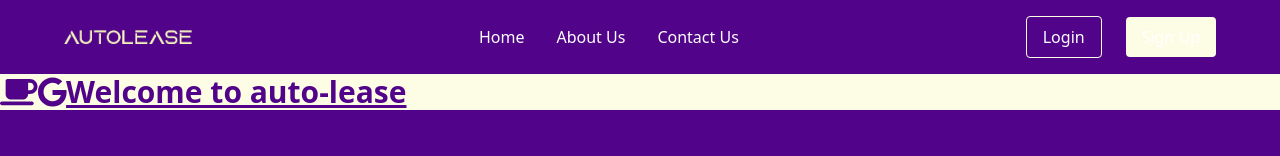
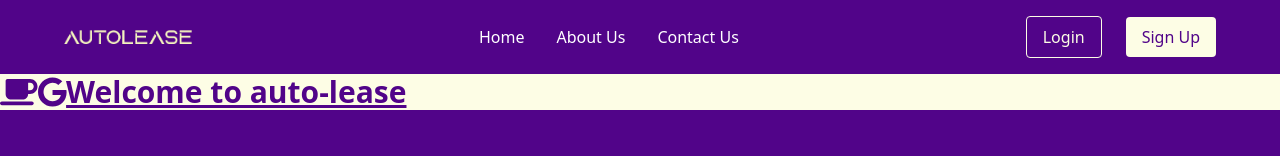
Before and after one commit to tymer007/Auto-Lease, a React (Vite) app: page / in a window 1280 px wide. Shown: the top 156 px of the page. Built offline with nearby package versions, Linux system fonts and the light colour scheme.

Commit message:
Changed Header and Footer

```diff
--- a/src/components/Navbar.jsx
+++ b/src/components/Navbar.jsx
@@ -34,10 +34,11 @@ const Navbar = () => {
           </ul>
         </div>
         <div className="hidden md:flex items-center gap-6">
-          <button className="border border-autoCream px-4 py-2 rounded hover:bg-purple-700 hover: transition duration-300">
+          <button className="border border-autoCream text-autoCream px-4 py-2 rounded hover:bg-autoCream hover:text-autoPurple transition duration-300">
             Login
           </button>
-          <button className="bg-autoCream text-autoPurple-800 px-4 py-2 rounded hover:bg-autoCream-200 hover:text-autoPurple transition duration-300">
+
+          <button className="bg-autoCream text-autoPurple px-4 py-2 rounded hover:bg-transparent hover:text-autoCream hover:border hover:border-autoCream transition duration-300">
             Sign Up
           </button>
         </div>
```
Lines whose indentation alone changed are shown as unchanged.
